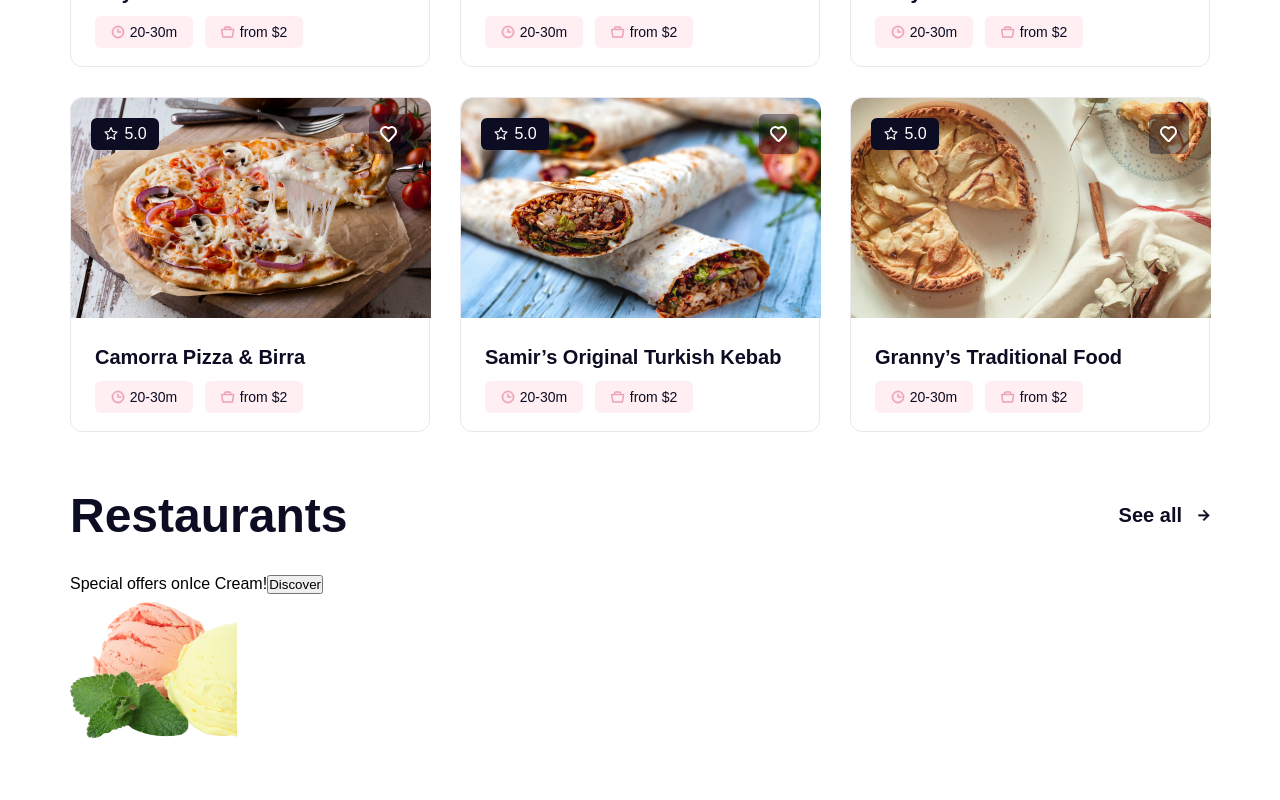
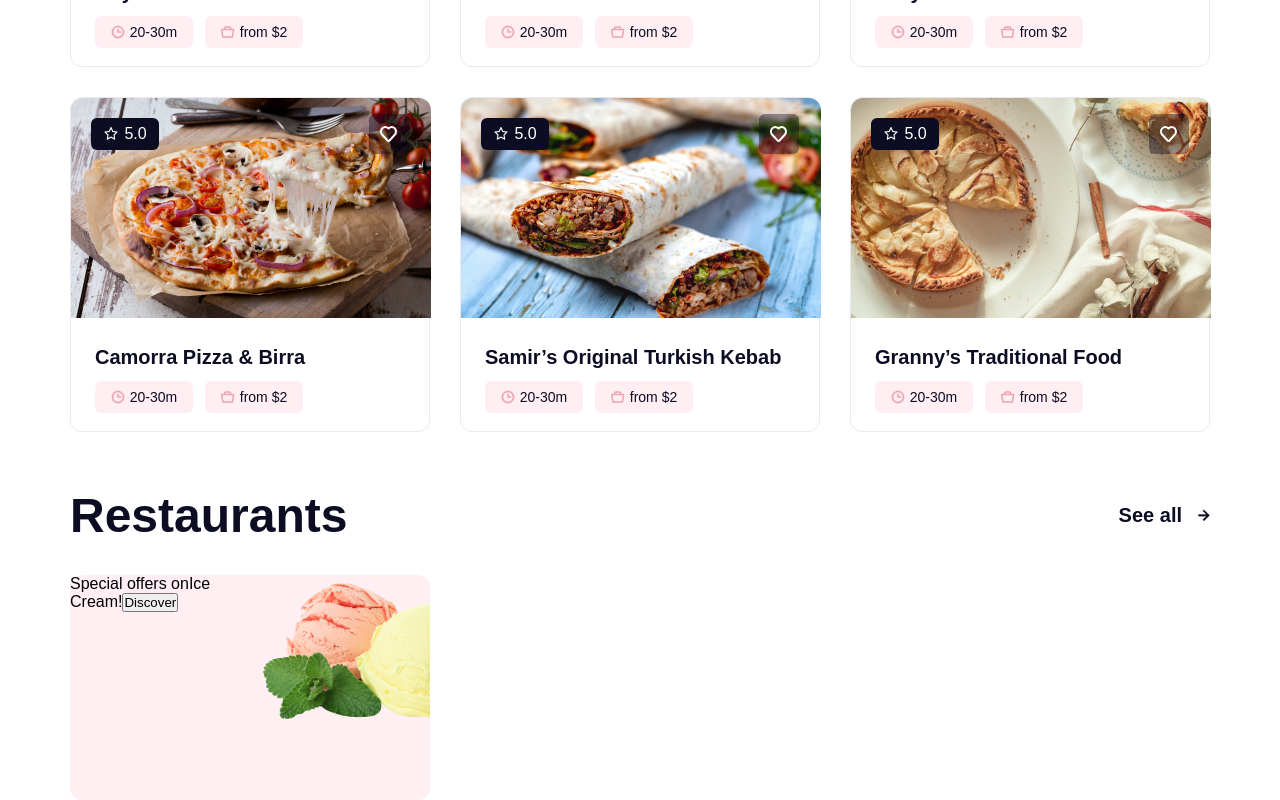
Before and after one commit to komilovmDev/Restaran, a React (Create React App) app in the folder client/: page / in a window 1280 px wide. Shown: the part 1167-1967 px from the top of the page. Before the commit the page ends 1909 px from the top, so only its background shows below. Built offline with nearby package versions, Linux system fonts and the light colour scheme.

Commit message:
shop style struktra

```diff
--- a/client/src/style.css
+++ b/client/src/style.css
@@ -330,5 +330,16 @@ main {
 }
 
 .shopCards {
+    display: flex;
+    flex-direction: column;
+    flex-wrap: wrap;
+    gap: 31px;
+}
 
+.shop {
+    width: 360px;
+    height: 225px;
+    background: #FFEFF3;
+    border-radius: 12px;
+    display: flex;
 }
```
